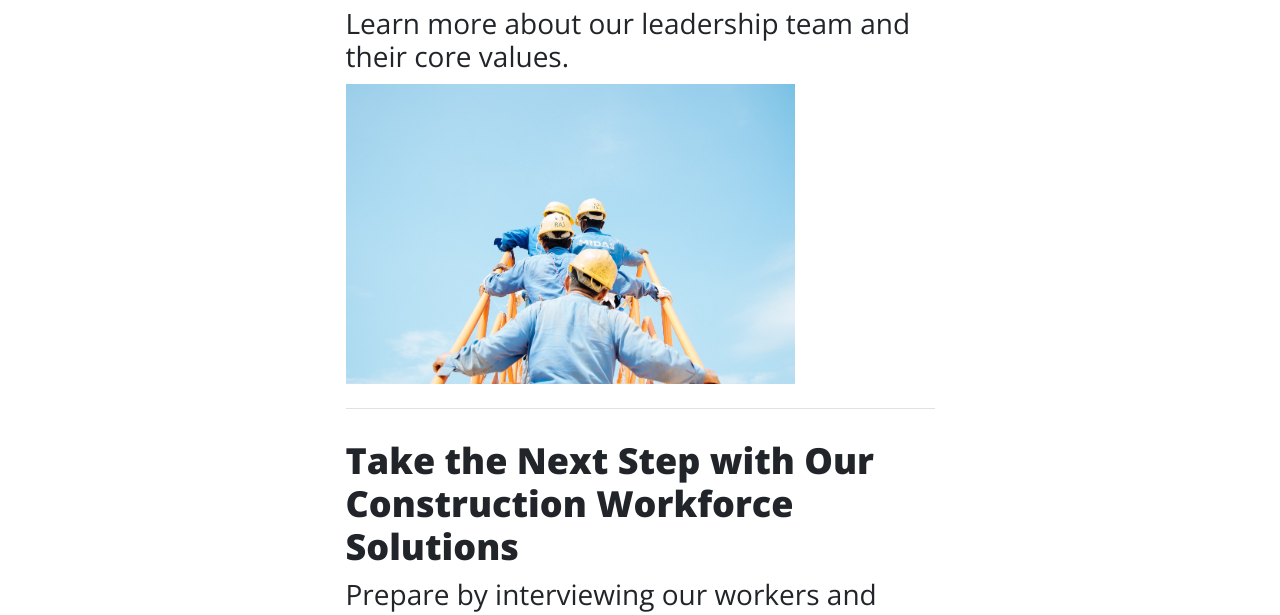
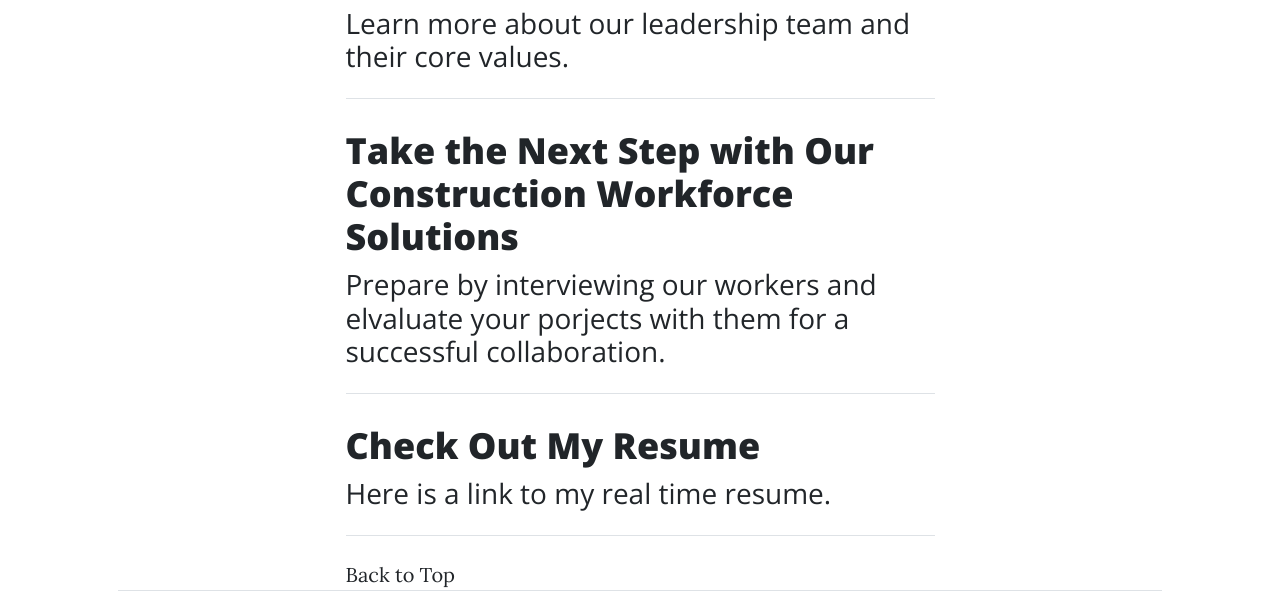
Before and after one commit to darinsandberg1/startbootstrap-clean-blog-gh-pages, a plain HTML site: page index.html in a window 1280 px wide. Shown: the part 1046-1661 px from the top of the page. Drawn offline with nearby package versions, Linux system fonts and the light colour scheme.

Commit message:
picture change #2

```diff
--- a/index.html
+++ b/index.html
@@ -69,7 +69,7 @@
                         <a href="Leadership.html">
                                 <h2 class="post-title">Trusted Leadership</h2>
                                 <h3 class="post-subtitle">Learn more about our leadership team and their core values.</h3>
-                                <img src="Images/wokrer.avif" height="300" style="right: 50px;">
+
                         </a>
                     </div>
                     <!-- Divider-->
```
